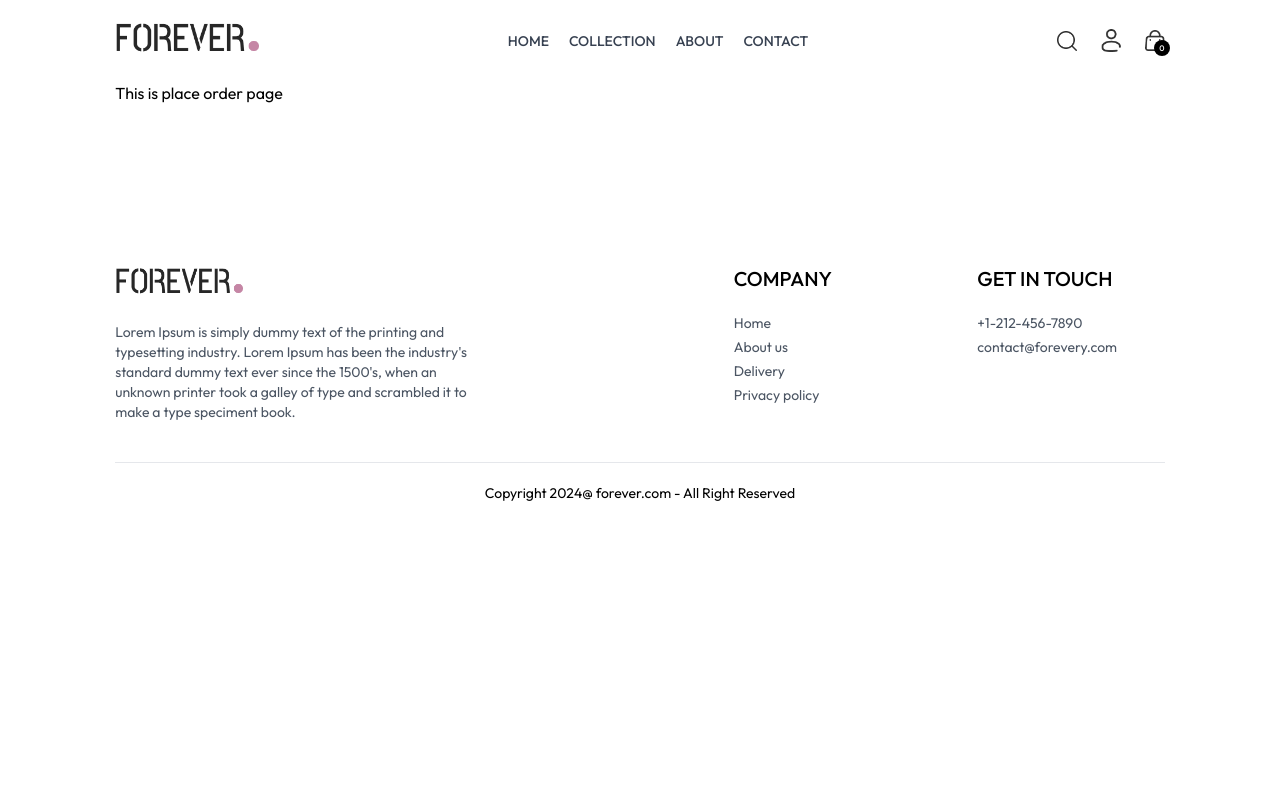
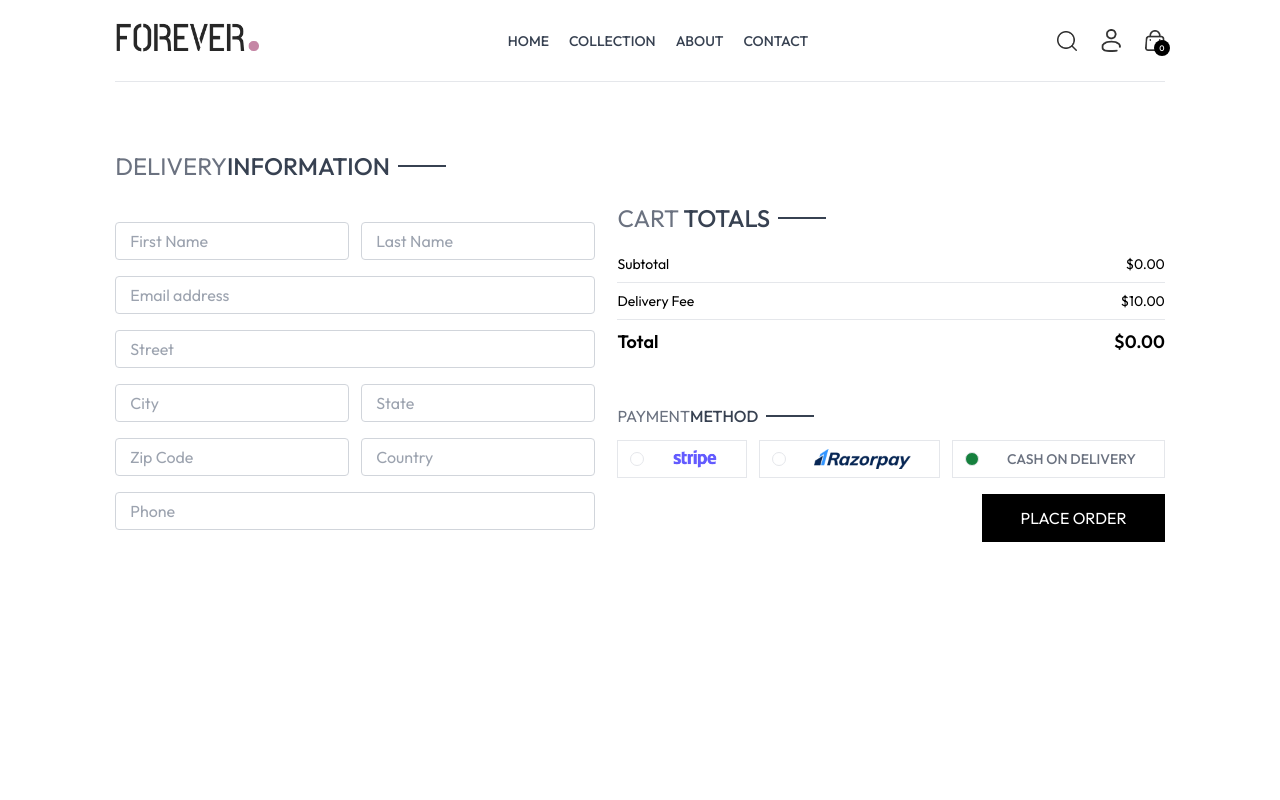
Before and after one commit to AmirUkbazgi1986/EcommerceProjectWithMERN, a React (Vite) app in the folder Frontend/: page /place-order in a window 1280 px wide. Shown: the top 800 px of the page. Built offline with nearby package versions, Linux system fonts and the light colour scheme.

Commit message:
file been added

```diff
--- /dev/null
+++ b/Frontend/src/components/CartTotal.jsx
@@ -0,0 +1,40 @@
+import Title from "./Title";
+import { useShopContext } from "../context/ShopContext";
+
+function CartTotal() {
+  const { getCartAmount, currency, delivery_fee } = useShopContext();
+  return (
+    <div className="w-full">
+      <div className="text-2xl">
+        <Title text1="cart " text2="totals" />
+      </div>
+      <div className="flex flex-col gap-2 text-sm mt-2">
+        <div className="flex justify-between">
+          <p>Subtotal</p>
+          <p>
+            {currency}
+            {getCartAmount()}.00
+          </p>
+        </div>
+        <hr />
+        <div className="flex justify-between">
+          <p>Delivery Fee</p>
+          <p>
+            {currency}
+            {delivery_fee}.00
+          </p>
+        </div>
+        <hr />
+        <div className="flex justify-between font-semibold text-lg">
+          <p>Total</p>
+          <p>
+            {currency}
+            {getCartAmount() === 0 ? 0 : getCartAmount() + delivery_fee}.00
+          </p>
+        </div>
+      </div>
+    </div>
+  );
+}
+
+export default CartTotal;
--- a/Frontend/src/context/ShopContext.jsx
+++ b/Frontend/src/context/ShopContext.jsx
@@ -1,5 +1,6 @@
 import { createContext, useContext, useState, useEffect } from "react";
 import { products } from "../assets/assets";
+import { useNavigate } from "react-router-dom";
 
 const ShopContext = createContext();
 
@@ -13,13 +14,16 @@ const ShopContextProvider = ({ children }) => {
   //     size: quantity
   //   }
   // }
+  const navigate = useNavigate();
 
   const currency = "$";
-  const delviery_fee = 10;
+  const delivery_fee = 10;
 
   const addToCart = (itemId, size) => {
     let cartData = structuredClone(cartItems);
+    // Check if the item already exists in the cart
     if (cartData[itemId]) {
+      // If the item exists, check if the size already exists
       if (cartData[itemId][size]) {
         cartData[itemId][size] += 1;
       } else {
@@ -34,17 +38,28 @@ const ShopContextProvider = ({ children }) => {
 
   const removeFromCart = (itemId, size) => {
     let cartData = structuredClone(cartItems);
-    if (cartData[itemId] && cartData[itemId][size]) {
-      cartData[itemId][size] -= 1;
-      if (cartData[itemId][size] <= 0) {
-        delete cartData[itemId][size];
-        if (Object.keys(cartData[itemId]).length === 0) {
-          delete cartData[itemId];
-        }
-      }
-      setCartItems(cartData);
+
+    delete cartData[itemId][size];
+    // check if the item has no more sizes left, and if so, remove the item from the cart
+    if (Object.keys(cartData[itemId]).length === 0) {
+      delete cartData[itemId];
     }
+
+    setCartItems(cartData);
   };
+  // const removeFromCart = (itemId, size) => {
+  //   let cartData = structuredClone(cartItems);
+  //   if (cartData[itemId] && cartData[itemId][size]) {
+  //     cartData[itemId][size] -= 1;
+  //     if (cartData[itemId][size] <= 0) {
+  //       delete cartData[itemId][size];
+  //       if (Object.keys(cartData[itemId]).length === 0) {
+  //         delete cartData[itemId];
+  //       }
+  //     }
+  //     setCartItems(cartData);
+  //   }
+  // };
 
   const getTotalCartItems = () => {
     let totalItems = 0;
@@ -56,14 +71,35 @@ const ShopContextProvider = ({ children }) => {
     return totalItems;
   };
 
+  const updateCartItemQuantity = (itemId, size, quantity) => {
+    let cartData = structuredClone(cartItems);
+    cartData[itemId][size] = quantity;
+
+    setCartItems(cartData);
+  };
+
+  const getCartAmount = () => {
+    let totalAmount = 0;
+    for (const itemId in cartItems) {
+      const product = products.find((product) => product._id === itemId);
+      if (product) {
+        for (const size in cartItems[itemId]) {
+          totalAmount += product.price * cartItems[itemId][size];
+        }
+      }
+    }
+    return totalAmount;
+  };
+
   useEffect(() => {
     console.log(cartItems);
     // localStorage.setItem("cart", JSON.stringify(cartItems));
   }, [cartItems]);
+
   const value = {
     products,
     currency,
-    delviery_fee,
+    delivery_fee,
     search,
     setSearch,
     showSearch,
@@ -72,6 +108,9 @@ const ShopContextProvider = ({ children }) => {
     addToCart,
     getTotalCartItems,
     removeFromCart,
+    updateCartItemQuantity,
+    getCartAmount,
+    navigate,
   };
   return <ShopContext.Provider value={value}>{children}</ShopContext.Provider>;
 };
--- a/Frontend/src/pages/Cart.jsx
+++ b/Frontend/src/pages/Cart.jsx
@@ -1,11 +1,19 @@
 import { useEffect, useState } from "react";
 import { useShopContext } from "../context/ShopContext";
 import Title from "../components/Title";
+import CartTotal from "../components/CartTotal";
 import { assets } from "../assets/assets";
 
 function Cart() {
   const [cartData, setCartData] = useState([]);
-  const { cartItems, products, currency, removeFromCart } = useShopContext();
+  const {
+    cartItems,
+    products,
+    currency,
+    removeFromCart,
+    updateCartItemQuantity,
+    navigate,
+  } = useShopContext();
 
   useEffect(() => {
     const data = [];
@@ -59,6 +67,11 @@ function Cart() {
             </div>
 
             <input
+              onChange={(e) =>
+                e.target.value === "" || e.target.value === "0"
+                  ? ""
+                  : updateCartItemQuantity(item._id, item.size, e.target.value)
+              }
               type="number"
               min={1}
               defaultValue={item.quantity}
@@ -70,9 +83,23 @@ function Cart() {
               src={assets.bin_icon}
               alt="bin"
               onClick={() => removeFromCart(item._id, item.size)}
+              // onClick={() => updateCartItemQuantity(item._id, item.size, 0)}
             />
           </div>
         ))}
+      </div>
+      <div className="flex justify-end mt-20">
+        <div className="w-full sm:w-[450px]">
+          <CartTotal />
+          <div className="w-full text-end">
+            <button
+              className="w-full bg-black text-white py-3 mt-4 hover:bg-gray-800 transition-all uppercase"
+              onClick={() => navigate("/place-order")}
+            >
+              Proceed to Checkout
+            </button>
+          </div>
+        </div>
       </div>
     </div>
   );
--- a/Frontend/src/pages/PlaceOrder.jsx
+++ b/Frontend/src/pages/PlaceOrder.jsx
@@ -1,5 +1,136 @@
+import { assets } from "../assets/assets";
+import CartTotal from "../components/CartTotal";
+import Title from "../components/Title";
+import { useShopContext } from "../context/ShopContext";
+import { useState } from "react";
+
 function PlaceOrder() {
-  return <div>This is place order page</div>;
+  const [method, setMethod] = useState("cod");
+  const { navigate } = useShopContext();
+  return (
+    <div className="flex flex-col sm:flex-row justify-between gap-4 pt-5 sm:pt-14 min-h-[80vh]  border-t">
+      {/* Left side */}
+      <div className="flex flex-col gap-4 w-full sm:max-w-[480px]">
+        <div className="text-xl sm:text-2xl my-3">
+          <Title text1={"Delivery"} text2={"Information"} />
+        </div>
+        <div className="flex gap-3">
+          <input
+            type="text"
+            className="border border-gray-300 rounded py-1.5 px-3.5 w-full"
+            placeholder="First Name"
+          />
+          <input
+            type="text"
+            className="border border-gray-300 rounded py-1.5 px-3.5 w-full"
+            placeholder="Last Name"
+          />
+        </div>
+        <div className="flex gap-3">
+          <input
+            type="email"
+            className="border border-gray-300 rounded py-1.5 px-3.5 w-full"
+            placeholder="Email address"
+          />
+        </div>
+        <div className="flex gap-3">
+          <input
+            type="text"
+            className="border border-gray-300 rounded py-1.5 px-3.5 w-full"
+            placeholder="Street"
+          />
+        </div>
+        <div className="flex gap-3">
+          <input
+            type="text"
+            className="border border-gray-300 rounded py-1.5 px-3.5 w-full"
+            placeholder="City"
+          />
+          <input
+            type="text"
+            className="border border-gray-300 rounded py-1.5 px-3.5 w-full"
+            placeholder="State"
+          />
+        </div>
+        <div className="flex gap-3">
+          <input
+            type="number"
+            className="border border-gray-300 rounded py-1.5 px-3.5 w-full"
+            placeholder="Zip Code"
+          />
+          <input
+            type="text"
+            className="border border-gray-300 rounded py-1.5 px-3.5 w-full"
+            placeholder="Country"
+          />
+        </div>
+        <div className="flex gap-3">
+          <input
+            type="number"
+            className="border border-gray-300 rounded py-1.5 px-3.5 w-full"
+            placeholder="Phone "
+          />
+        </div>
+      </div>
+
+      {/* Right side */}
+      <div className="mt-8">
+        <div className="mt-8 min-w-80">
+          <CartTotal />
+        </div>
+        <div className="mt-12">
+          <Title text1={"Payment"} text2={"Method"} />
+        </div>
+        <div className="flex flex-col gap-3 lg:flex-row">
+          <div
+            className="flex items-center gap-3 border py-2 px-3 cursor-pointer"
+            onClick={() => setMethod("stripe")}
+          >
+            <p
+              className={`min-w-3.5 h-3.5 border rounded-full ${method === "stripe" ? "bg-green-700" : ""}`}
+            ></p>
+            <img
+              className="h-5 mx-4"
+              src={assets.stripe_logo}
+              alt="strip logo"
+            />
+          </div>
+          <div
+            className="flex items-center gap-3 border py-2 px-3 cursor-pointer"
+            onClick={() => setMethod("razorpay")}
+          >
+            <p
+              className={`min-w-3.5 h-3.5 border rounded-full ${method === "razorpay" ? "bg-green-700" : ""}`}
+            ></p>
+            <img
+              className="h-5 mx-4"
+              src={assets.razorpay_logo}
+              alt="razorpay logo"
+            />
+          </div>
+          <div
+            className="flex items-center gap-3 border py-2 px-3 cursor-pointer"
+            onClick={() => setMethod("cod")}
+          >
+            <p
+              className={`min-w-3.5 h-3.5 border rounded-full ${method === "cod" ? "bg-green-700" : ""}`}
+            ></p>
+            <p className="uppercase text-gray-500 text-sm font-medium mx-4">
+              Cash on Delivery
+            </p>
+          </div>
+        </div>
+        <div className="flex justify-end">
+          <button
+            className="w-1/3 bg-black text-white py-3 mt-4 hover:bg-gray-800 transition-all uppercase"
+            onClick={() => navigate("/place-order")}
+          >
+            place order
+          </button>
+        </div>
+      </div>
+    </div>
+  );
 }
 
 export default PlaceOrder;
```
